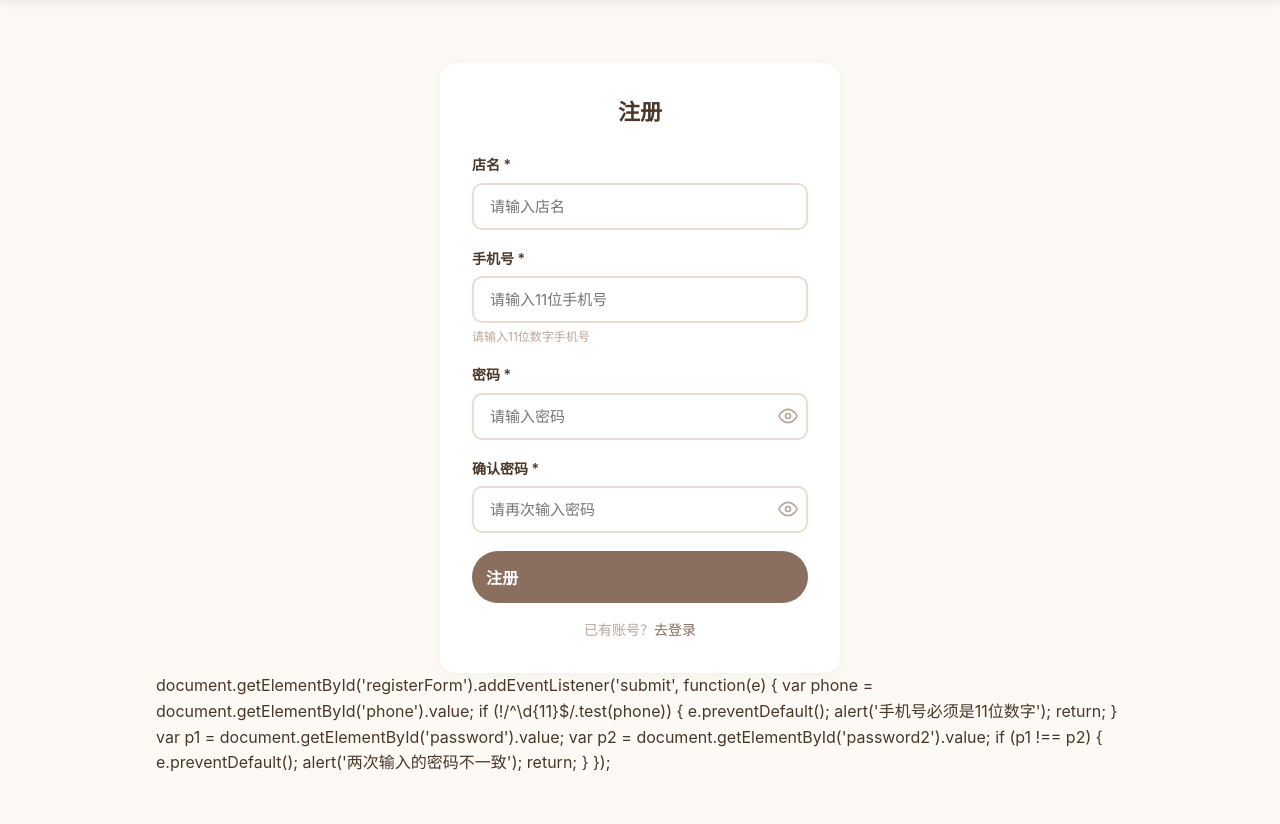
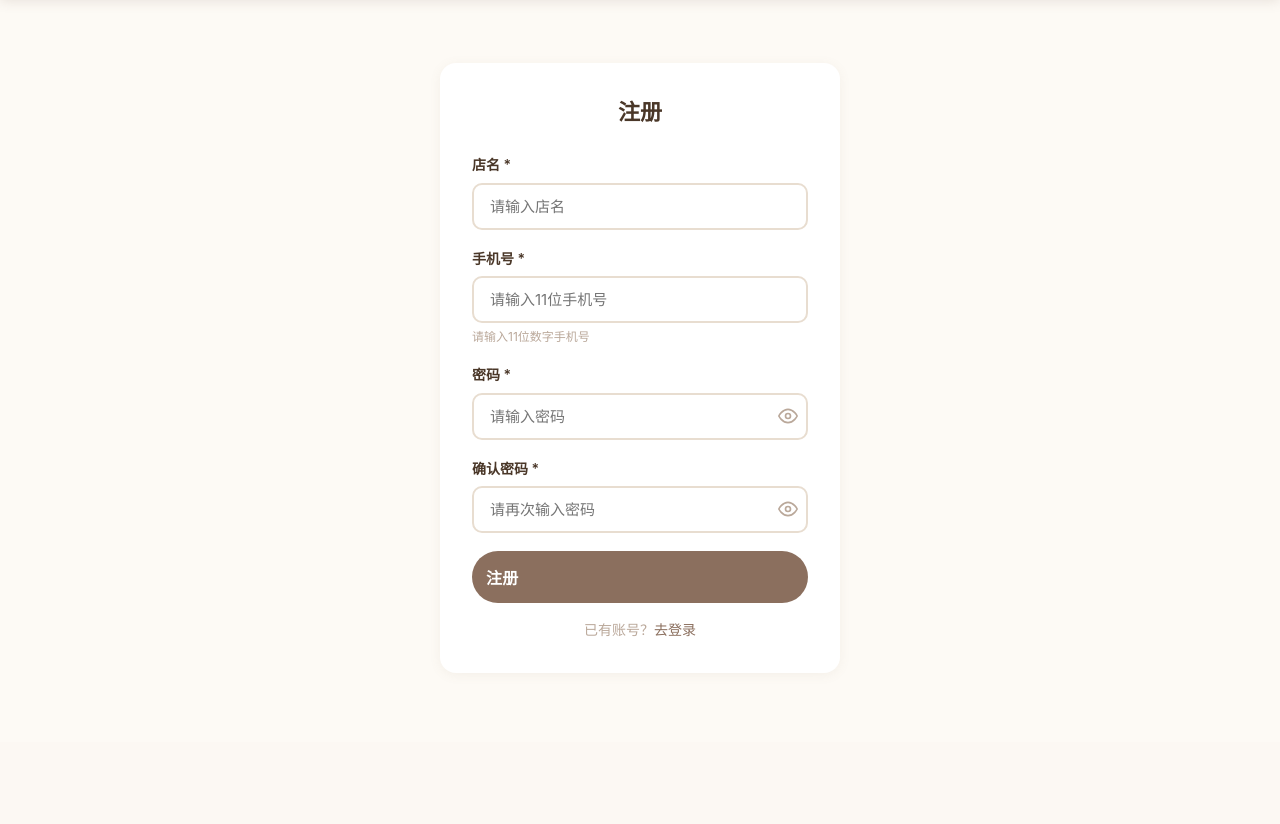
Before and after one commit to g5p422p574-afk/GIFT-007, a Flask app: page /register in a window 1280 px wide. Shown: the part 58-882 px from the top of the page. After the commit the page ends 694 px from the top, so only its background shows below. Run offline with Flask 3, Linux system fonts and the light colour scheme.

Commit message:
修复注册页JS代码裸露显示bug

```diff
--- a/templates/register.html
+++ b/templates/register.html
@@ -21,14 +21,14 @@
         <label>密码 *</label>
         <div class="pwd-wrap">
           <input type="password" name="password" id="password" required placeholder="请输入密码" minlength="6">
-          <button type="button" class="pwd-eye" onclick="togglePwd('password', this)">  </button>
+          <button type="button" class="pwd-eye" onclick="togglePwd('password', this)"></button>
         </div>
       </div>
       <div class="form-group">
         <label>确认密码 *</label>
         <div class="pwd-wrap">
           <input type="password" name="password2" id="password2" required placeholder="请再次输入密码" minlength="6">
-          <button type="button" class="pwd-eye" onclick="togglePwd('password2', this)">  </button>
+          <button type="button" class="pwd-eye" onclick="togglePwd('password2', this)"></button>
         </div>
       </div>
       <button type="submit" class="btn btn-primary" style="width:100%;padding:14px;font-size:16px;">注册</button>
@@ -38,8 +38,8 @@
 </div>
 
 <script>
-var eyeOpen = '<svg xmlns=\"http://www.w3.org/2000/svg\" width=\"20\" height=\"20\" viewBox=\"0 0 24 24\" fill=\"none\" stroke=\"currentColor\" stroke-width=\"2\" stroke-linecap=\"round\" stroke-linejoin=\"round\"><path d=\"M1 12s4-8 11-8 11 8 11 8-4 8-11 8-11-8-11-8z\"/><circle cx=\"12\" cy=\"12\" r=\"3\"/></svg>';
-var eyeClosed = '<svg xmlns=\"http://www.w3.org/2000/svg\" width=\"20\" height=\"20\" viewBox=\"0 0 24 24\" fill=\"none\" stroke=\"currentColor\" stroke-width=\"2\" stroke-linecap=\"round\" stroke-linejoin=\"round\"><path d=\"M17.94 17.94A10.07 10.07 0 0 1 12 20c-7 0-11-8-11-8a18.45 18.45 0 0 1 5.06-5.94M9.9 4.24A9.12 9.12 0 0 1 12 4c7 0 11 8 11 8a18.5 18.5 0 0 1-2.16 3.19m-6.72-1.07a3 3 0 1 1-4.24-4.24\"/><line x1=\"1\" y1=\"1\" x2=\"23\" y2=\"23\"/></svg>';
+var eyeOpen = '<svg xmlns="http://www.w3.org/2000/svg" width="20" height="20" viewBox="0 0 24 24" fill="none" stroke="currentColor" stroke-width="2" stroke-linecap="round" stroke-linejoin="round"><path d="M1 12s4-8 11-8 11 8 11 8-4 8-11 8-11-8-11-8z"/><circle cx="12" cy="12" r="3"/></svg>';
+var eyeClosed = '<svg xmlns="http://www.w3.org/2000/svg" width="20" height="20" viewBox="0 0 24 24" fill="none" stroke="currentColor" stroke-width="2" stroke-linecap="round" stroke-linejoin="round"><path d="M17.94 17.94A10.07 10.07 0 0 1 12 20c-7 0-11-8-11-8a18.45 18.45 0 0 1 5.06-5.94M9.9 4.24A9.12 9.12 0 0 1 12 4c7 0 11 8 11 8a18.5 18.5 0 0 1-2.16 3.19m-6.72-1.07a3 3 0 1 1-4.24-4.24"/><line x1="1" y1="1" x2="23" y2="23"/></svg>';
 
 function togglePwd(id, btn) {
   var el = document.getElementById(id);
@@ -52,13 +52,11 @@ function togglePwd(id, btn) {
   }
 }
 
-// Init icons
 document.addEventListener('DOMContentLoaded', function() {
   document.querySelectorAll('.pwd-eye').forEach(function(btn) {
     btn.innerHTML = eyeOpen;
   });
 });
-</script>
 
 document.getElementById('registerForm').addEventListener('submit', function(e) {
   var phone = document.getElementById('phone').value;
```
